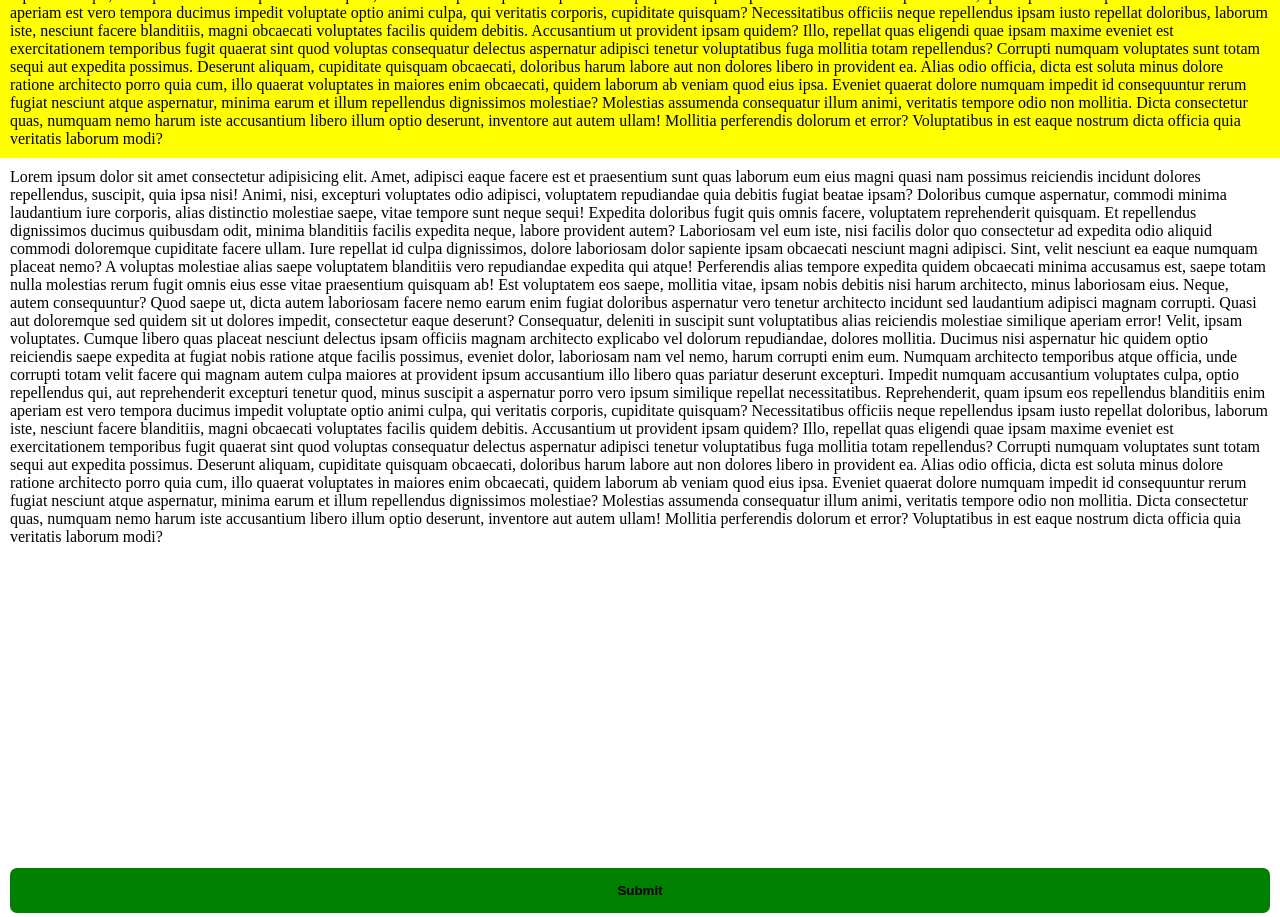
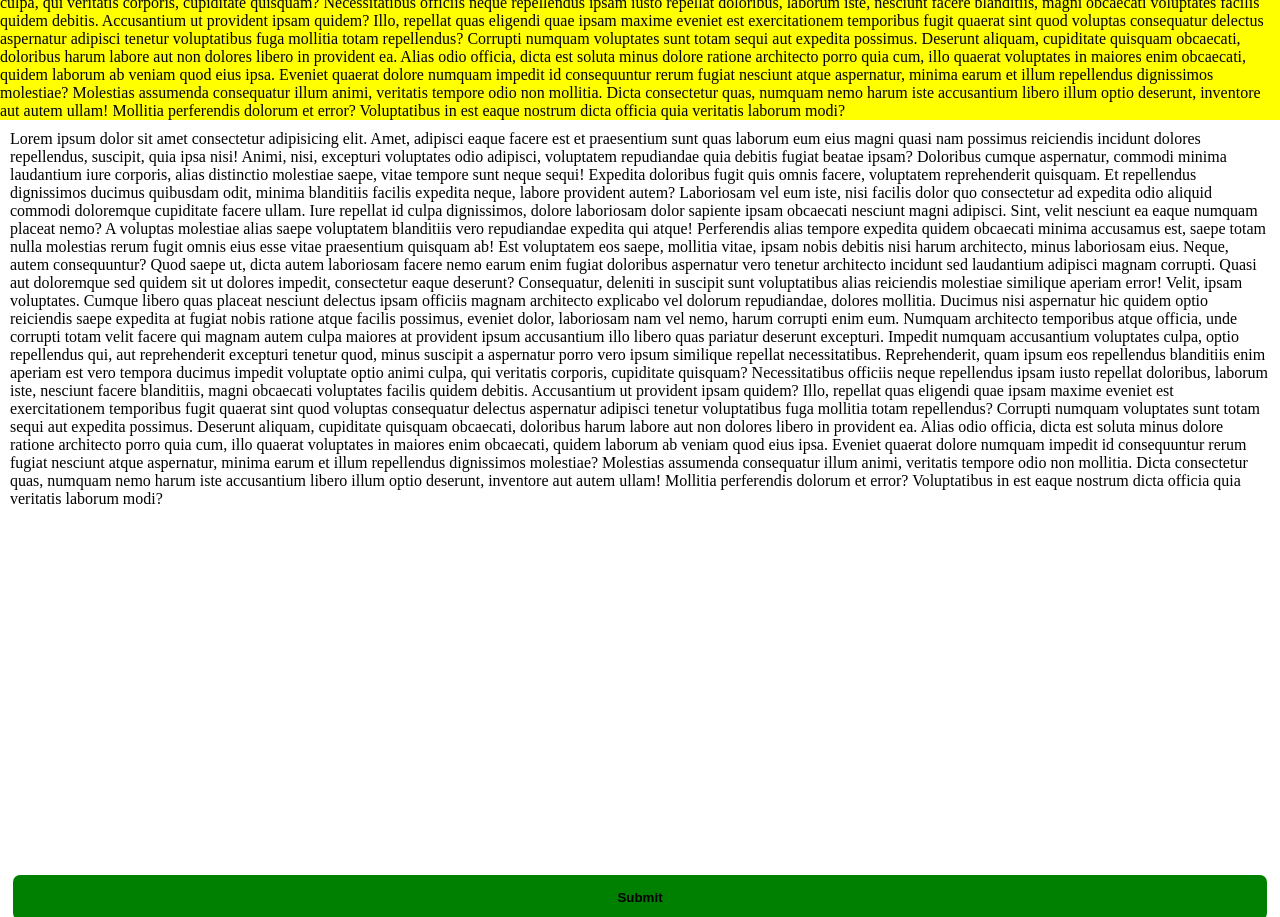
Before and after one commit to prakashrajotiya/dvh, a plain HTML site: page index.html in a window 1280 px wide. Shown: the part 240-1157 px from the top of the page. Drawn offline with Linux system fonts and the light colour scheme.

Commit message:
css change

```diff
--- a/style.css
+++ b/style.css
@@ -5,7 +5,7 @@ body {
 .section {
   background-color: grey;
   /* height: 100dvh; */
-  padding: 10px;
+  /* padding: 10px; */
   /* transition: height 0.2s; */
   overflow: hidden;
   /* display: none; */
@@ -18,8 +18,9 @@ body {
   background-color: #fff;
 }
 .section-two .content {
-  height: calc(100dvh - 100px);
+  height: calc(100dvh - 65px);
   transition: height 0.2s;
+  padding: 10px;
 }
 
 .section-three {
@@ -30,7 +31,9 @@ body {
   background-color: green;
   color: #000;
   padding: 15px;
-  width: 100%;
+  width: 98%;
+  margin: 0 auto;
   font-weight: bold;
+  display: block;
   border-radius: 7px;
 }
```
